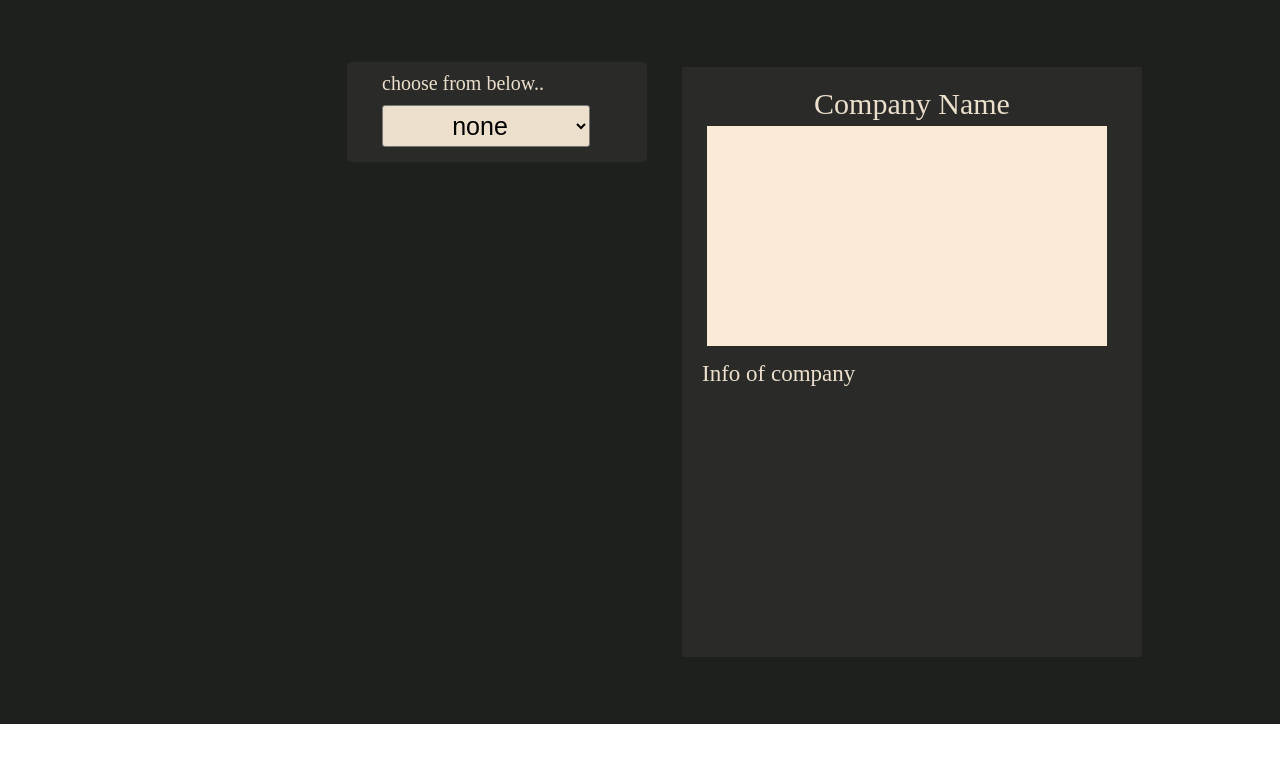
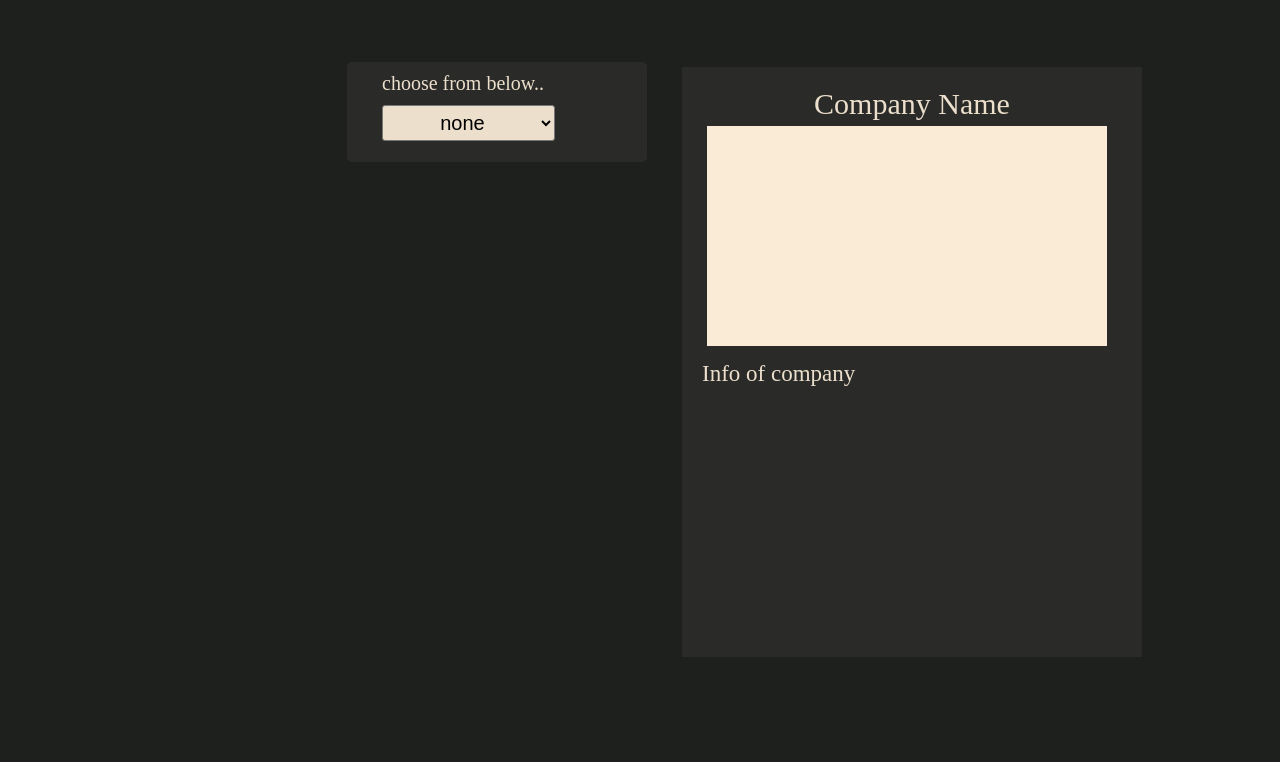
Before and after one commit to praveen-kumar-ketavat/IRP_PROJECT_1, a plain HTML site: page index.html in a window 1280 px wide. Shown: the top 762 px of the page. Drawn offline with Linux system fonts and the light colour scheme.

Commit message:
final commit

```diff
--- a/style.css
+++ b/style.css
@@ -12,8 +12,8 @@
     margin-bottom: 15px;
 }
 .container{
-    width:100%;
-    height:100%;
+    width:100vw;
+    height:100vh;
     background-color: #1E201E;
     display:flex;
     padding:47px;
@@ -43,7 +43,7 @@ p{
     margin:10px 0 10px 35px;
 }
 .cars{
-    font-size:25px;
+    font-size:20px;
     margin:0 0 10px 35px;
     background-color: #ECDFCC;
     border-radius: 3px;
```
